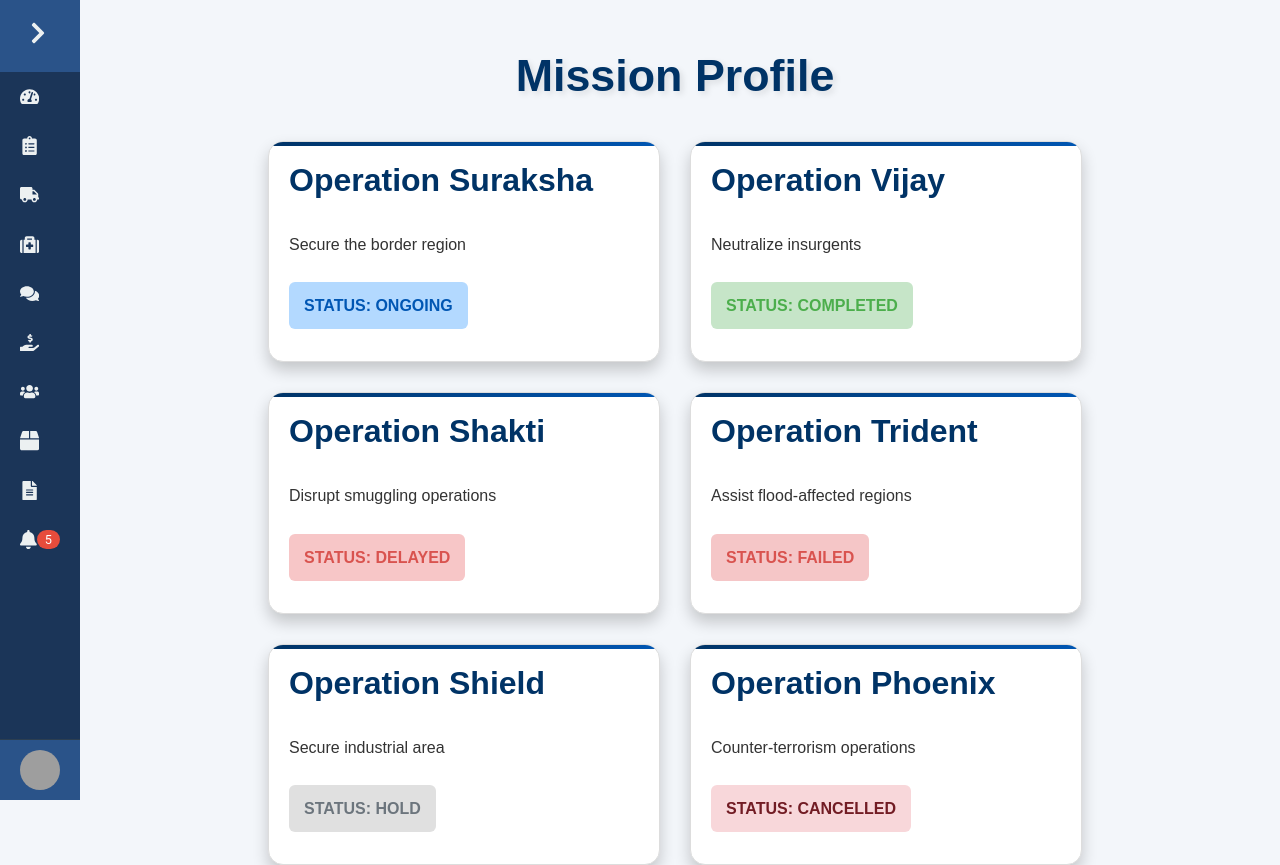
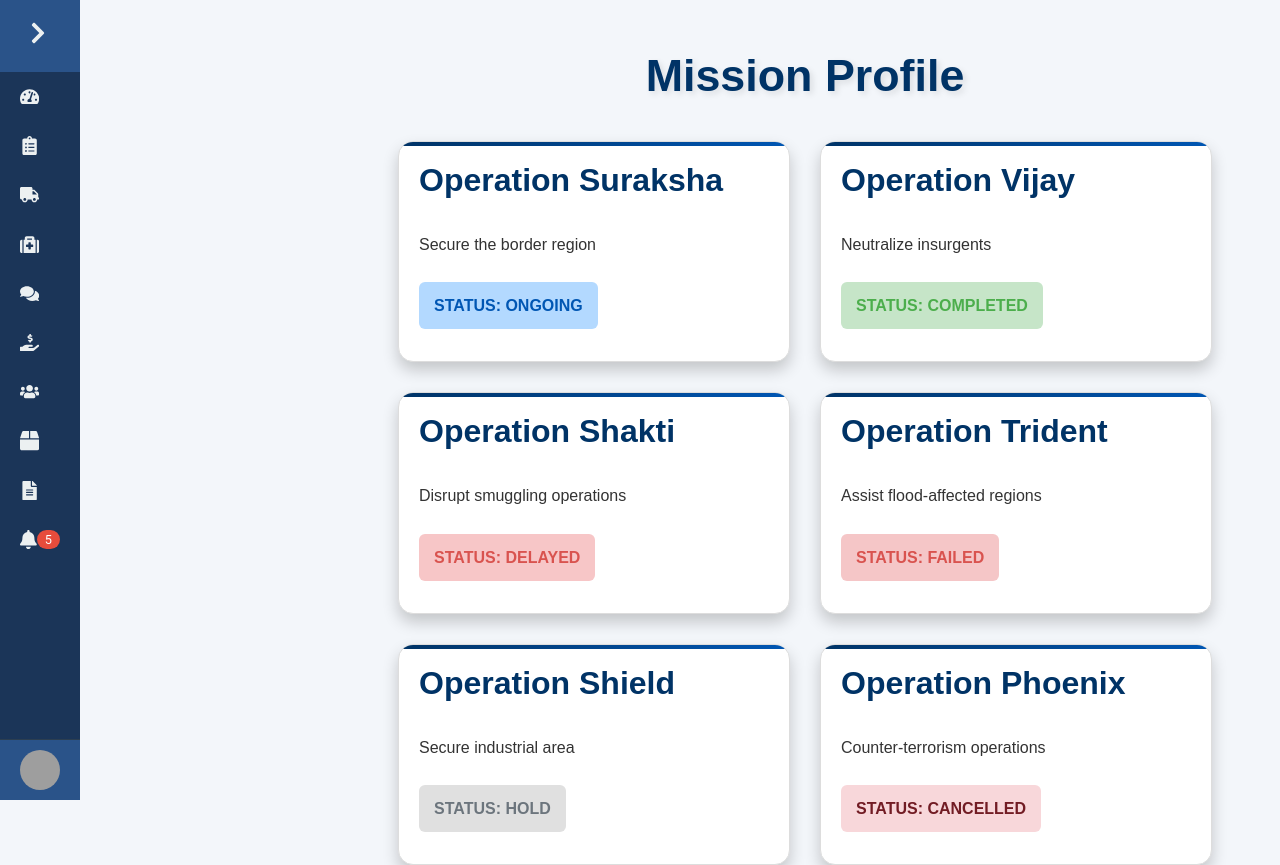
Before and after one commit to sarthakkarora/CRPF-PORTAL, a React (Create React App) app: page /mission-profile in a window 1280 px wide. Shown: the top 865 px of the page. Built offline with nearby package versions, Linux system fonts and the light colour scheme; grey boxes are pictures that could not be loaded.

Commit message:
Update MissionProfile.css

```diff
--- a/src/components/MissionProfile.css
+++ b/src/components/MissionProfile.css
@@ -2,7 +2,7 @@
   padding: 20px;
   font-family: 'Arial', sans-serif;
   color: #333;
-  margin-left: 60px;
+  margin-left: 320px;
   min-height: 100vh;
 }
 
```
